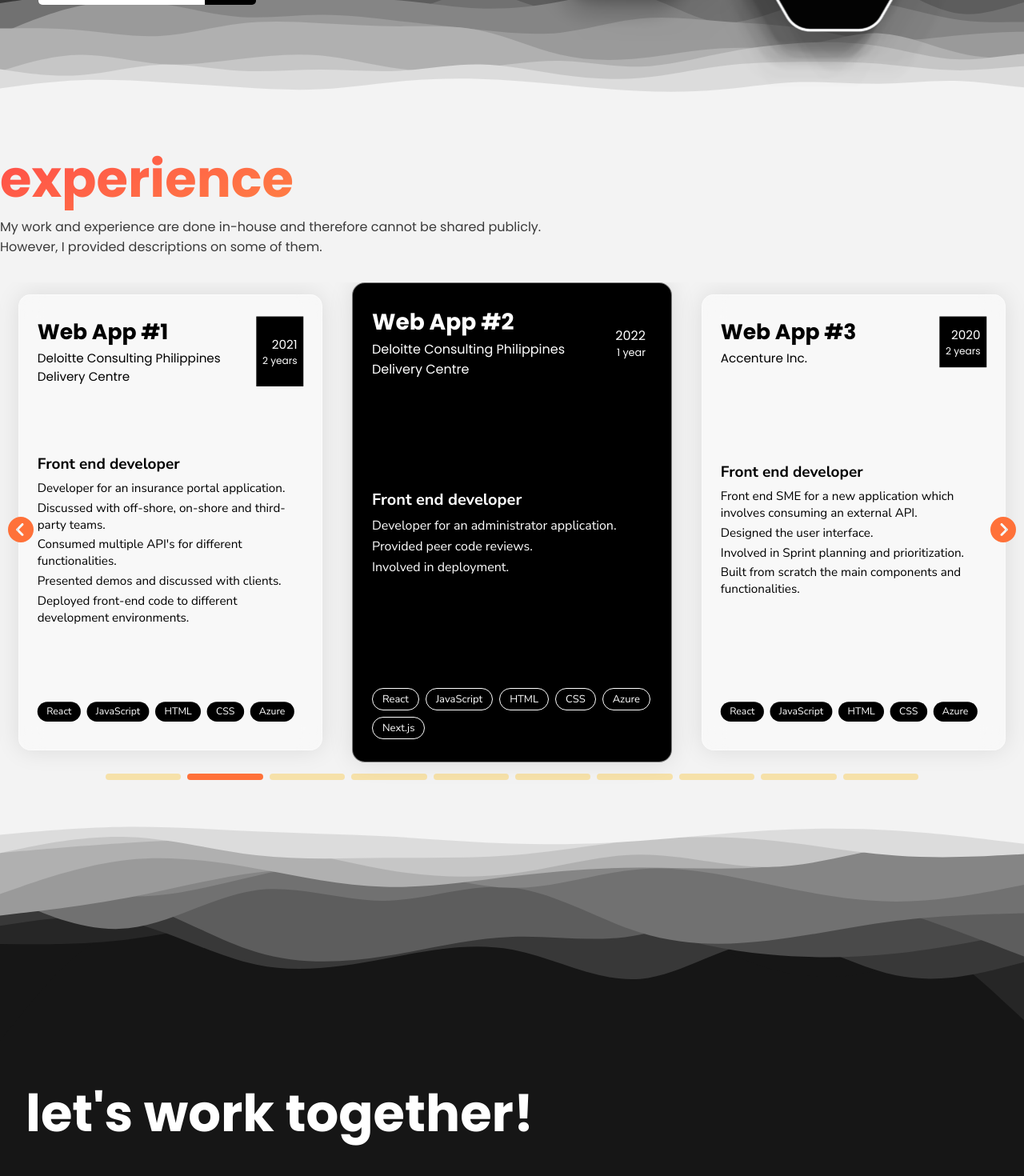
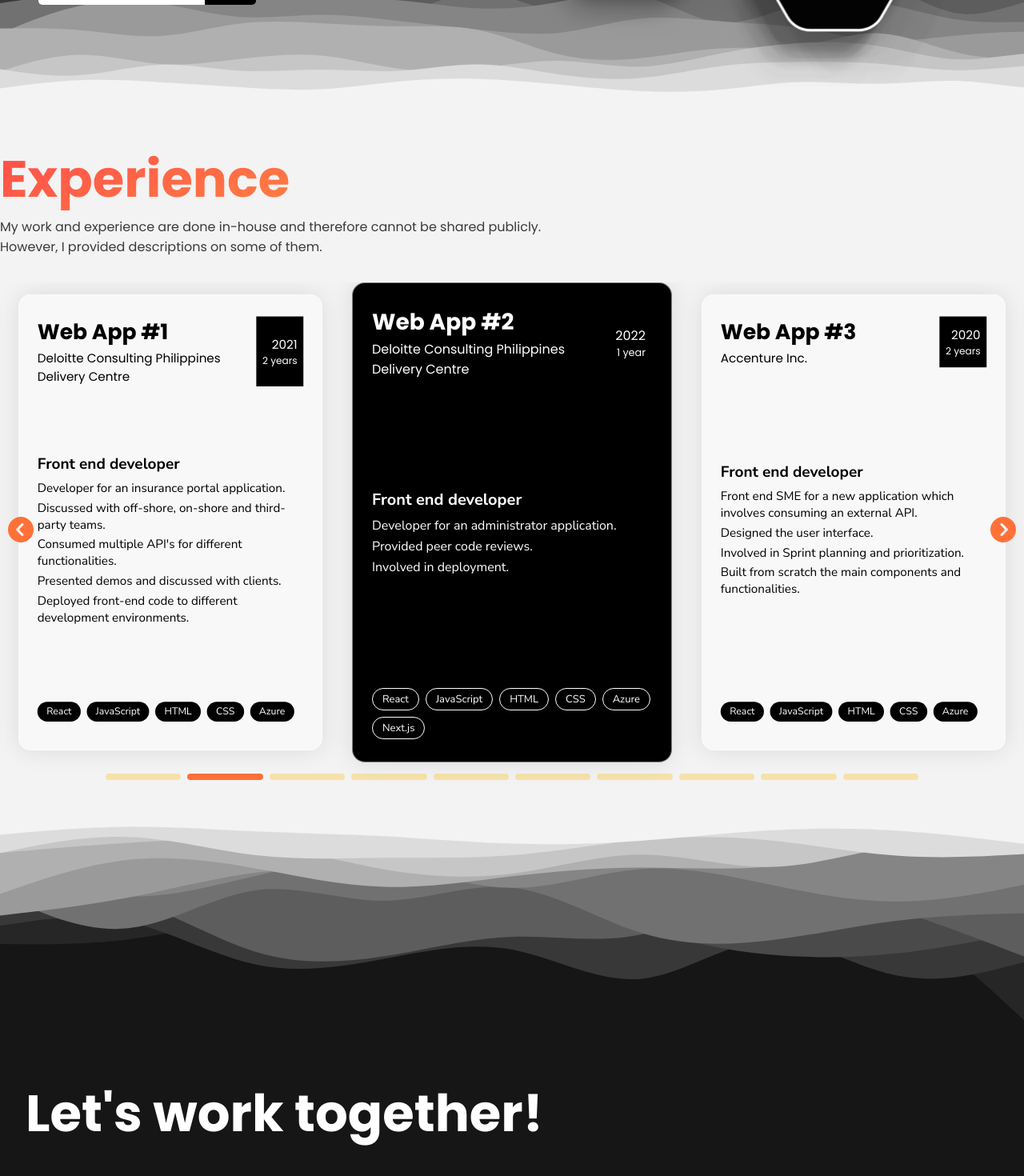
Before and after one commit to benjdg16/portfolio, a React (Create React App) app: page / in a window 1280 px wide. Shown: the part 656-2126 px from the top of the page at 80% size. Built offline with nearby package versions, Linux system fonts and the light colour scheme.

Commit message:
[chore] Capitalization + favicon

```diff
--- a/public/index.html
+++ b/public/index.html
@@ -2,7 +2,7 @@
 <html lang="en">
   <head>
     <meta charset="utf-8" />
-    <link rel="icon" href="%PUBLIC_URL%/favicon.ico" />
+    <link rel="icon" type="image/x-icon" href="%PUBLIC_URL%/favicon.ico" />
     <meta name="viewport" content="width=device-width, initial-scale=1" />
     <meta name="theme-color" content="#000000" />
     <meta
--- a/src/sections/Contact/Contact.tsx
+++ b/src/sections/Contact/Contact.tsx
@@ -9,7 +9,7 @@
     <section id="contact">
       <div className="contact-container">
         <div className="contact-text">
-          <h2>let's work together!</h2>
+          <h2>Let's work together!</h2>
         </div>
         <div className="contact-info-container">
           {contactInfoData.map((data, index) => (
--- a/src/sections/Experience/Experience.tsx
+++ b/src/sections/Experience/Experience.tsx
@@ -42,7 +42,7 @@
       <div className="experience-container">
         <div className="experience-text">
           <div className="experience-title">
-            <h1>experience</h1>
+            <h1>Experience</h1>
           </div>
           <div className="experience-subtitle">
             <p>
```
